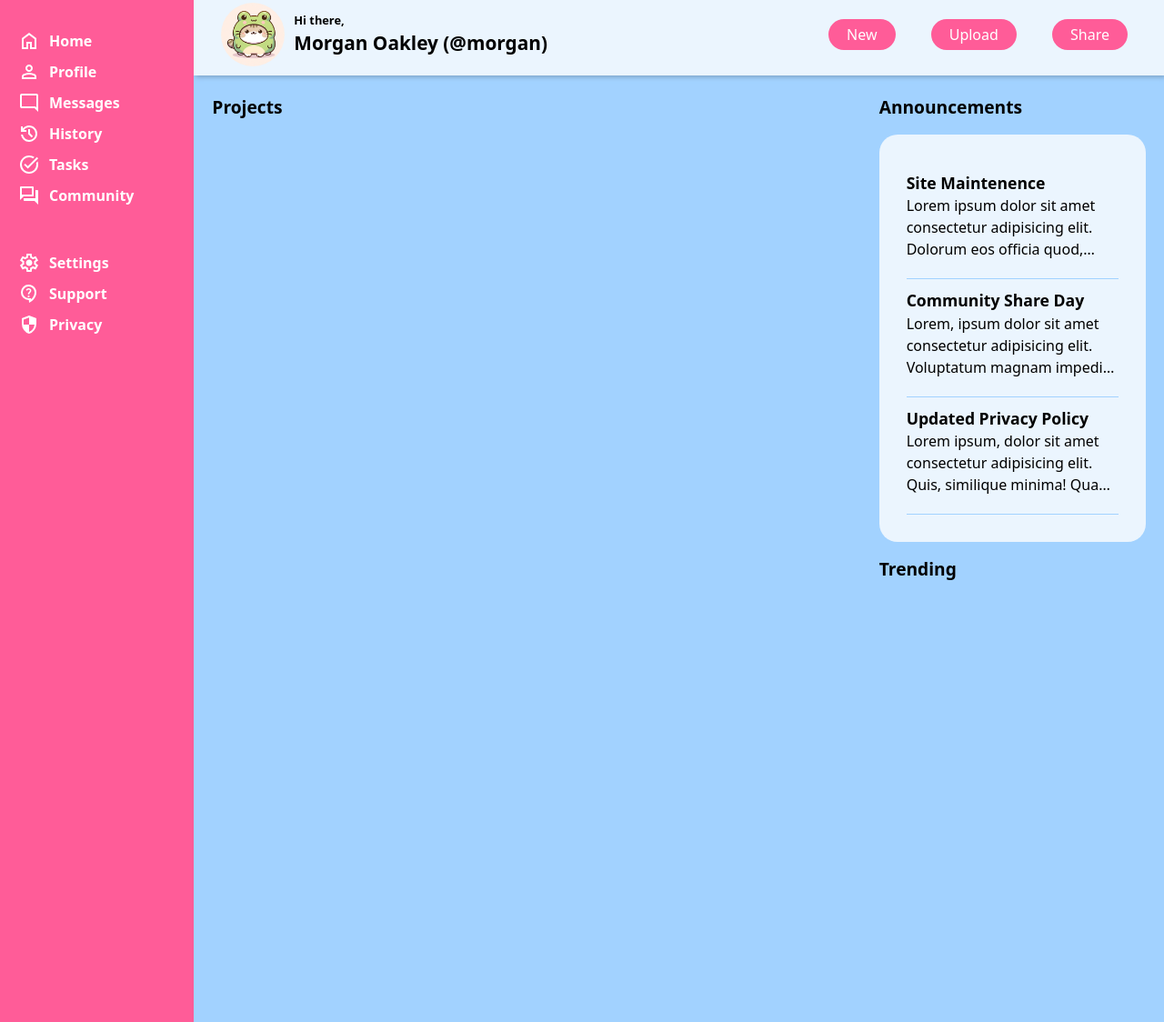
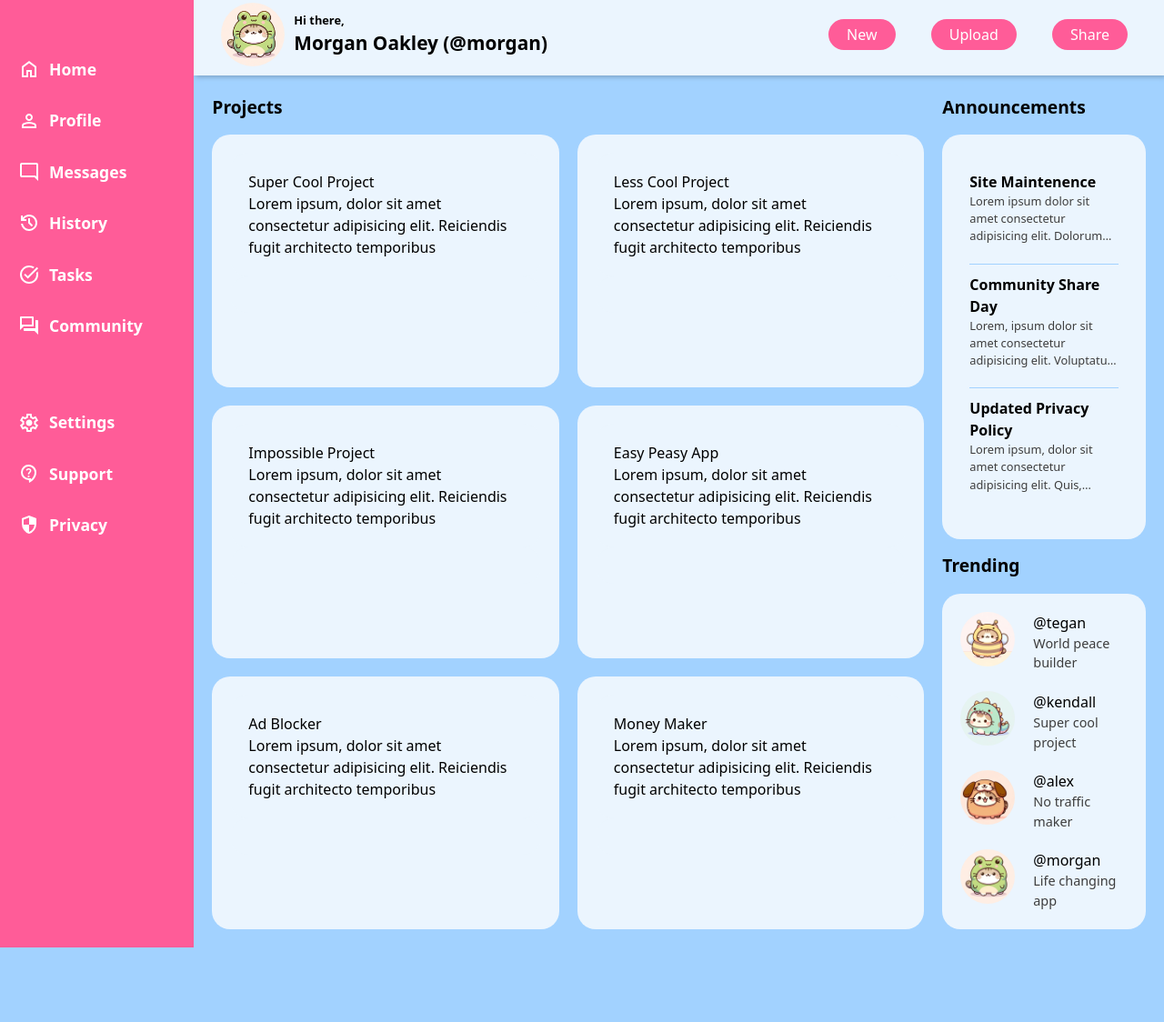
Before and after one commit to Goooble/odin-admin-dashboard, a plain HTML site: page index.html in a window 1280 px wide. Shown: the part 77-1201 px from the top of the page at 91% size. After the commit the page ends 1119 px from the top, so only its background shows below. Drawn offline with Linux system fonts and the light colour scheme.

Commit message:
trending styles + basic main body layout

```diff
--- a/index.html
+++ b/index.html
@@ -114,22 +114,113 @@
     </aside>
     <main class="body">
       <p>Projects</p>
+
       <p>Announcements</p>
       <div class="announcement-cont">
         <div>
           <p>Site Maintenence</p>
-                    <p>Lorem ipsum dolor sit amet consectetur adipisicing elit. Dolorum eos officia quod, tempore aspernatur ipsa et quam autem dolores asperiores cum inventore itaque. Cumque quasi veritatis laudantium? Dignissimos, assumenda ad.</p>
+          <p>
+            Lorem ipsum dolor sit amet consectetur adipisicing elit. Dolorum eos
+            officia quod, tempore aspernatur ipsa et quam autem dolores
+            asperiores cum inventore itaque. Cumque quasi veritatis laudantium?
+            Dignissimos, assumenda ad.
+          </p>
         </div>
         <div>
           <p>Community Share Day</p>
-                    <p>Lorem, ipsum dolor sit amet consectetur adipisicing elit. Voluptatum magnam impedit natus atque consectetur at sed. Maiores architecto ratione nemo molestias animi odio nobis error praesentium voluptatibus quibusdam, repellat debitis.</p>
+          <p>
+            Lorem, ipsum dolor sit amet consectetur adipisicing elit. Voluptatum
+            magnam impedit natus atque consectetur at sed. Maiores architecto
+            ratione nemo molestias animi odio nobis error praesentium
+            voluptatibus quibusdam, repellat debitis.
+          </p>
         </div>
         <div>
           <p>Updated Privacy Policy</p>
-                    <p>Lorem ipsum, dolor sit amet consectetur adipisicing elit. Quis, similique minima! Quam debitis, vero animi quos est a temporibus magni modi asperiores impedit, optio saepe ducimus at dolores numquam quaerat?</p>
+          <p>
+            Lorem ipsum, dolor sit amet consectetur adipisicing elit. Quis,
+            similique minima! Quam debitis, vero animi quos est a temporibus
+            magni modi asperiores impedit, optio saepe ducimus at dolores
+            numquam quaerat?
+          </p>
         </div>
       </div>
-        <p>Trending</p>
+      <div class="project-body">
+        <div>
+            <div class="text-box">
+                <p>Super Cool Project</p>
+                <p>Lorem ipsum, dolor sit amet consectetur adipisicing elit. Reiciendis fugit architecto temporibus</p>
+            </div>
+            <div class="icon-box"></div>
+        </div>
+        <div>
+            <div class="text-box">
+                <p>Less Cool Project</p>
+                <p>Lorem ipsum, dolor sit amet consectetur adipisicing elit. Reiciendis fugit architecto temporibus</p>
+            </div>
+            <div class="icon-box"></div>
+        </div>
+        <div>
+            <div class="text-box">
+                <p>Impossible Project</p>
+                <p>Lorem ipsum, dolor sit amet consectetur adipisicing elit. Reiciendis fugit architecto temporibus</p>
+            </div>
+            <div class="icon-box"></div>
+        </div>
+        <div>
+            <div class="text-box">
+                <p>Easy Peasy App</p>
+                <p>Lorem ipsum, dolor sit amet consectetur adipisicing elit. Reiciendis fugit architecto temporibus</p>
+            </div>
+            <div class="icon-box"></div>
+        </div>
+        <div>
+            <div class="text-box">
+                <p>Ad Blocker</p>
+                <p>Lorem ipsum, dolor sit amet consectetur adipisicing elit. Reiciendis fugit architecto temporibus</p>
+            </div>
+            <div class="icon-box"></div>
+        </div>
+        <div>
+            <div class="text-box">
+                <p>Money Maker</p>
+                <p>Lorem ipsum, dolor sit amet consectetur adipisicing elit. Reiciendis fugit architecto temporibus</p>
+            </div>
+            <div class="icon-box"></div>
+        </div>
+
+      </div>
+      <p class="trending-title">Trending</p>
+      <div class="trending">
+        <div>
+          <img src="./assets/cat-bee.jpg" alt="pfp" />
+          <div>
+            <p>@tegan</p>
+            <p>World peace builder</p>
+          </div>
+        </div>
+        <div>
+          <img src="./assets/cat-dino.jpg" alt="pfp" />
+          <div>
+            <p>@kendall</p>
+            <p>Super cool project</p>
+          </div>
+        </div>
+        <div>
+          <img src="./assets/cat-dog.jpg" alt="pfp" />
+          <div>
+            <p>@alex</p>
+            <p>No traffic maker</p>
+          </div>
+        </div>
+        <div>
+          <img src="./assets/cat-frog.jpg" alt="pfp" />
+          <div>
+            <p>@morgan</p>
+            <p>Life changing app</p>
+          </div>
+        </div>
+      </div>
     </main>
   </body>
 </html>
--- a/style.css
+++ b/style.css
@@ -103,6 +103,7 @@ nav a{
 }
 
 aside {
+    font-size: 1.1rem;
   background-color: #FF5C98;
   grid-row: 1/4;
   padding: 30px 20px;
@@ -111,7 +112,7 @@ aside {
   grid-template-rows: 30px;
   grid-auto-flow: row;
   grid-auto-rows: max-content;
-  gap: 50px;
+  gap: 80px;
   color: white;
   font-weight: bold;
   align-items: center;
@@ -129,7 +130,7 @@ aside p{
 
 aside ul{
     display: grid;
-    gap: 10px;
+    gap: 30px;
 }
 
 aside p, aside a{
@@ -138,19 +139,23 @@ aside p, aside a{
     align-items: center;
 }
 
-.body{
+main{
     padding: 20px;
     display: grid;
-    grid-template-columns: 5fr 2fr;
-    grid-template-rows: 30px 1fr 30px 1fr;
+    grid-template-columns: 7fr 2fr;
+    grid-template-rows: 30px 1fr 30px;
     row-gap: 15px;
     align-items: center;
-
+    column-gap: 20px;
 }
 
 .announcement-cont>div :first-child{
-    font-size: 1.1rem;
+    font-size: 1rem;
     font-weight: bold;
+}
+
+.announcement-cont>div :last-child{
+    color: rgb(61, 61, 61);
 }
 
 .announcement-cont{
@@ -159,12 +164,17 @@ aside p, aside a{
     padding: 30px;
     border-radius: 20px;
     display: grid;
+    font-size: 0.8rem;
 }
 
 .announcement-cont div{
     border-bottom: 1px solid #A2D2FF;
     padding-bottom: 20px;
     padding-top: 10px;
+}
+
+.announcement-cont div:last-child{
+    border:none;
 }
 
 .announcement-cont p:last-child{
@@ -174,8 +184,40 @@ aside p, aside a{
   -webkit-box-orient: vertical;
 }
 
+main p:last-child{
+    grid-column: 2/3;
+}
 
-main p:last-child {
+.trending{
+    grid-column: 2/3;
+    background-color: #ebf5fe;
+    border-radius: 20px;
+    padding: 20px;
+    display: grid;
+    height: 100%;
+    grid-template-rows: repeat(4,1fr);
+    gap: 20px;
+}
+
+.trending>div{
+    display: flex;
+    gap: 20px;
+}
+
+
+.trending>div>div>p:last-child{
+    color: rgb(61, 61, 61);
+    font-size: 0.9rem;
+}
+
+
+.trending img{
+    width: 60px;
+    height: 60px;
+    border-radius: 50%;
+}
+
+.trending-title{
     grid-column: 2/3;
 }
 
@@ -183,3 +225,19 @@ main>p{
     font-size: 1.2rem;
     font-weight: bold;
 }
+
+.project-body{
+    grid-column: 1/2;
+    grid-row: 2/5;
+    display: grid;
+    height: 100%;
+    grid-template-columns: 1fr 1fr;
+    grid-template-rows: 1fr 1fr 1fr;
+    gap: 20px;
+}
+
+.project-body div{
+    background-color: #ebf5fe;
+    border-radius: 20px;
+    padding: 20px;
+}
```
Also changed, not shown: assets/cat-bee.jpg (added), assets/cat-dino.jpg (added), assets/cat-dog.jpg (added). Lines whose indentation alone changed are shown as unchanged.
